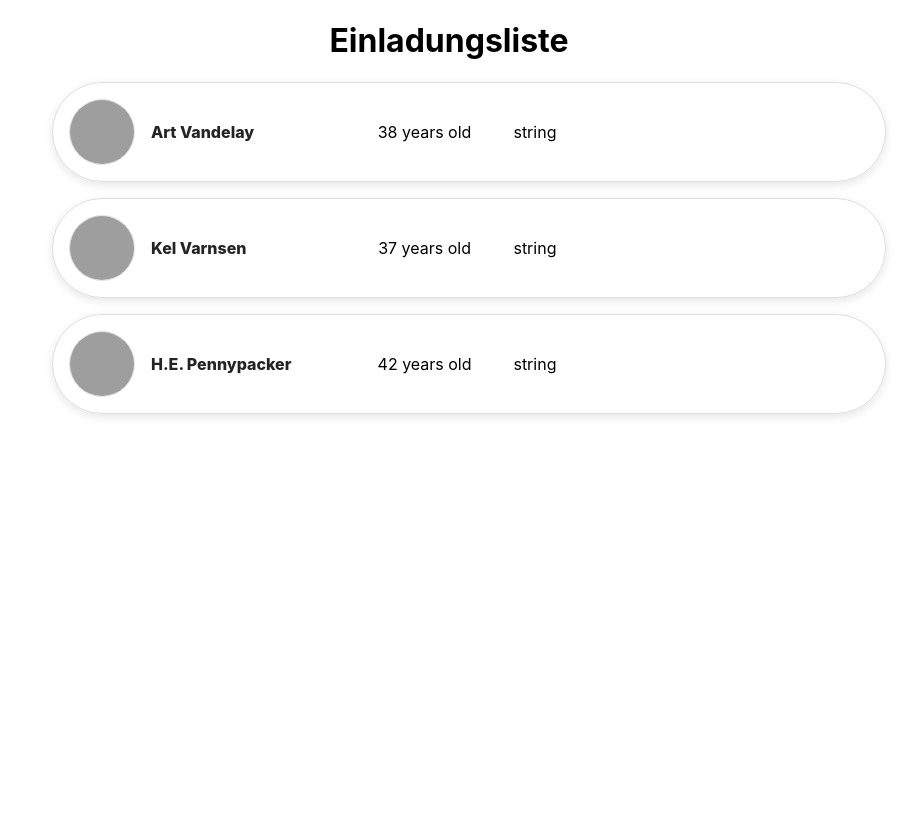
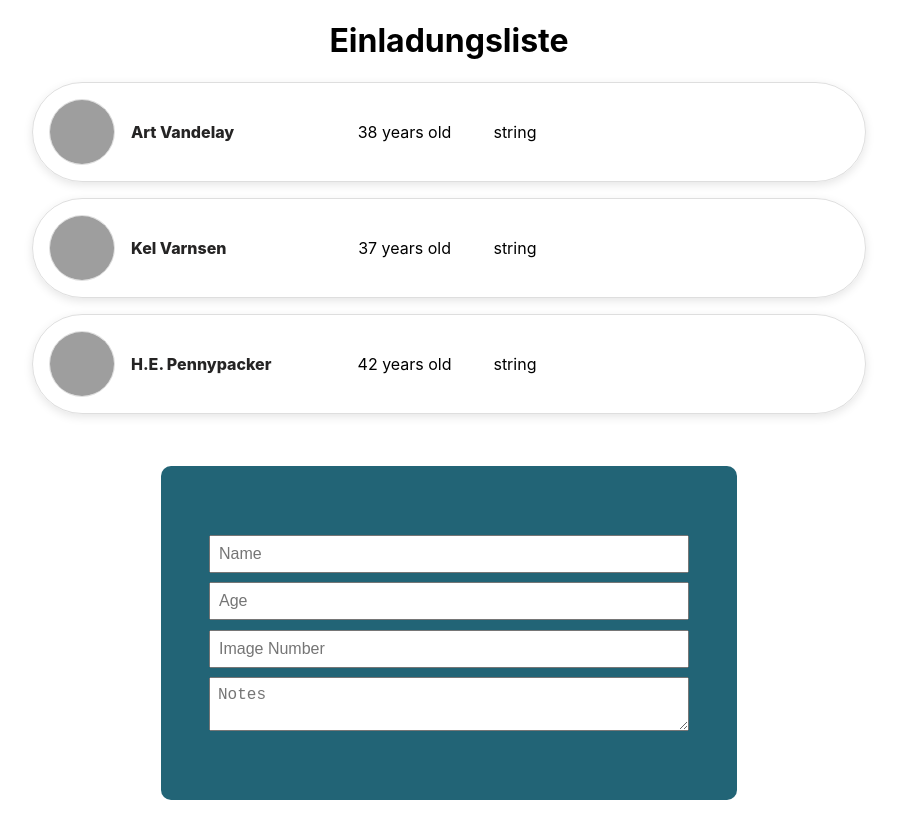
Before and after one commit to edantal/Challenge--InvitationApp-Typescript, a React (Create React App) app: page / in a window 1280 px wide. Shown: the whole page, without its empty margins (191-1108 px from the left). Built offline with nearby package versions, Linux system fonts and the light colour scheme; grey boxes are pictures that could not be loaded.

Commit message:
Start a SASS style structure and add a basic form

```diff
--- a/package.json
+++ b/package.json
@@ -13,6 +13,7 @@
     "react": "^18.3.1",
     "react-dom": "^18.3.1",
     "react-scripts": "5.0.1",
+    "sass": "^1.78.0",
     "typescript": "^4.9.5",
     "web-vitals": "^2.1.4"
   },
--- a/src/App.css
+++ /dev/null
@@ -1,100 +0,0 @@
-.app {
-  text-align: center;
-}
-
-.app__logo {
-  height: 40vmin;
-  pointer-events: none;
-}
-
-@media (prefers-reduced-motion: no-preference) {
-  .app__logo {
-    animation: App-logo-spin infinite 20s linear;
-  }
-}
-
-.app__header {
-  background-color: #282c34;
-  min-height: 100vh;
-  display: flex;
-  flex-direction: column;
-  align-items: center;
-  justify-content: center;
-  font-size: calc(10px + 2vmin);
-  color: white;
-}
-
-.app__link {
-  color: #61dafb;
-}
-
-@keyframes App-logo-spin {
-  from {
-    transform: rotate(0deg);
-  }
-  to {
-    transform: rotate(360deg);
-  }
-}
-
-.list {
-  list-style: none;
-  display: grid;
-  grid-template-columns: 1.5fr 1fr 2fr;
-  align-items: center;
-  width: 50rem;
-  margin: 0rem auto 1rem;
-  border: 1px solid rgba(113, 113, 113, 0.233);
-  border-radius: 90px;
-  box-shadow: 0px 3px 10px rgba(0, 0, 0, 0.1);
-  padding: 1rem;
-}
-
-.list__header {
-  display: flex;
-  align-items: center;
-}
-
-.list__header h2 {
-  color: rgb(37, 36, 36);
-}
-
-.list__img {
-  width: 4rem;
-  height: 4rem;
-  border-radius: 100%;
-  margin-right: 1rem;
-  border: 1px solid rgba(113, 113, 113, 0.233);
-}
-
-.list__name {
-  font-size: 1rem;
-  font-weight: 800;
-}
-
-.list__note {
-  width: 30%;
-  text-align: left;
-}
-
-.add-to-list {
-  display: flex;
-  flex-direction: column;
-  width: 30rem;
-  margin: 5rem auto;
-}
-
-.add-to-list__input {
-  padding: 0.5rem;
-  font-size: 1rem;
-  margin: 0.3rem 0rem;
-}
-
-.add-to-list__btn {
-  padding: 0.5rem;
-  cursor: pointer;
-  background-color: #0b5468;
-  font-weight: 700;
-  color: white;
-  border: none;
-}
--- /dev/null
+++ b/src/App.scss
@@ -0,0 +1,19 @@
+@use 'styles/_colors.scss';
+@use 'styles/_base.scss';
+@use 'styles/_list.scss';
+
+.container {
+  display: flex;
+  flex-direction: column;
+  gap: 20px;
+}
+
+@media screen and (min-width: 1380px) {
+  .container {
+    width: 1400px;
+    margin: 0 auto;
+    flex-direction: row;
+    align-items: start;
+    gap: 20px;
+  }
+}
--- a/src/App.tsx
+++ b/src/App.tsx
@@ -1,7 +1,8 @@
 import { useState } from 'react'
 
-import './App.css'
+import './App.scss'
 import List from './components/List'
+import AddToList from './components/AddToList'
 
 interface IState {
   people: {
@@ -37,7 +38,10 @@ function App() {
   return (
     <div className='app'>
       <h1>Einladungsliste</h1>
-      <List people={people} />
+      <div className='container'>
+        <List people={people} />
+        <AddToList />
+      </div>
     </div>
   )
 }
--- /dev/null
+++ b/src/components/AddToList.tsx
@@ -0,0 +1,18 @@
+import React from 'react'
+
+const AddToList = () => {
+  return (
+    <div className='add-to-list'>
+      <input type='text' placeholder='Name' className='add-to-list__input' />
+      <input type='text' placeholder='Age' className='add-to-list__input' />
+      <input
+        type='text'
+        placeholder='Image Number'
+        className='add-to-list__input'
+      />
+      <textarea placeholder='Notes' className='add-to-list__input' />
+    </div>
+  )
+}
+
+export default AddToList
--- /dev/null
+++ b/src/components/Card.tsx
@@ -0,0 +1,23 @@
+interface IProps {
+  person: {
+    name: string
+    age: number
+    img: string
+    note?: string
+  }
+}
+
+const Card: React.FC<IProps> = ({ person }) => {
+  return (
+    <li className='list__item'>
+      <div className='list__header'>
+        <img src={person.img} alt={person.name} className='list__img' />
+        <h2 className='list__name'>{person.name}</h2>
+      </div>
+      <p>{person.age} years old</p>
+      <p className='list__note'>{person.note}</p>
+    </li>
+  )
+}
+
+export default Card
--- a/src/components/List.tsx
+++ b/src/components/List.tsx
@@ -1,4 +1,4 @@
-import React from 'react'
+import Card from './Card'
 
 interface IProps {
   people: {
@@ -11,19 +11,10 @@ interface IProps {
 
 const List: React.FC<IProps> = ({ people }) => {
   const renderList = (): JSX.Element[] => {
-    return people.map(person => (
-      <li className='list'>
-        <div className='list__header'>
-          <img src={person.img} alt={person.name} className='list__img' />
-          <h2 className='list__name'>{person.name}</h2>
-        </div>
-        <p>{person.age} years old</p>
-        <p className='list__note'>{person.note}</p>
-      </li>
-    ))
+    return people.map(person => <Card person={person} />)
   }
 
-  return <ul>{renderList()}</ul>
+  return <ul className='list'>{renderList()}</ul>
 }
 
 export default List
--- a/src/index.tsx
+++ b/src/index.tsx
@@ -1,6 +1,6 @@
 import React from 'react'
 import ReactDOM from 'react-dom/client'
-import './index.css'
+import './index.scss'
 import App from './App'
 
 const root = ReactDOM.createRoot(document.getElementById('root') as HTMLElement)
--- /dev/null
+++ b/src/styles/_base.scss
@@ -0,0 +1,38 @@
+.app {
+  text-align: center;
+
+  &__logo {
+    height: 40vmin;
+    pointer-events: none;
+  }
+
+  &__header {
+    background-color: #282c34;
+    min-height: 100vh;
+    display: flex;
+    flex-direction: column;
+    align-items: center;
+    justify-content: center;
+    font-size: calc(10px + 2vmin);
+    color: white;
+  }
+
+  &__link {
+    color: #61dafb;
+  }
+}
+
+@media (prefers-reduced-motion: no-preference) {
+  .app__logo {
+    animation: App-logo-spin infinite 20s linear;
+  }
+}
+
+@keyframes App-logo-spin {
+  from {
+    transform: rotate(0deg);
+  }
+  to {
+    transform: rotate(360deg);
+  }
+}
--- /dev/null
+++ b/src/styles/_list.scss
@@ -0,0 +1,69 @@
+.list {
+  margin: 0;
+  padding: 0;
+
+  &__item {
+    list-style: none;
+    display: grid;
+    grid-template-columns: 1.5fr 1fr 2fr;
+    align-items: center;
+    width: 50rem;
+    margin: 0rem auto 1rem;
+    border: 1px solid rgba(113, 113, 113, 0.233);
+    border-radius: 90px;
+    box-shadow: 0px 3px 10px rgba(0, 0, 0, 0.1);
+    padding: 1rem;
+  }
+
+  &__header {
+    display: flex;
+    align-items: center;
+
+    & h2 {
+      color: rgb(37, 36, 36);
+    }
+  }
+
+  &__img {
+    width: 4rem;
+    height: 4rem;
+    border-radius: 100%;
+    margin-right: 1rem;
+    border: 1px solid rgba(113, 113, 113, 0.233);
+  }
+
+  &__name {
+    font-size: 1rem;
+    font-weight: 800;
+  }
+
+  &__note {
+    width: 30%;
+    text-align: left;
+  }
+}
+
+.add-to-list {
+  display: flex;
+  flex-direction: column;
+  width: 30rem;
+  padding: 4rem 3rem;
+  margin: 1rem auto;
+  background-color: rgba(11, 84, 104, 0.9);
+  border-radius: 10px;
+
+  &__input {
+    padding: 0.5rem;
+    font-size: 1rem;
+    margin: 0.3rem 0rem;
+  }
+
+  &__btn {
+    padding: 0.5rem;
+    cursor: pointer;
+    background-color: #0b5468;
+    font-weight: 700;
+    color: white;
+    border: none;
+  }
+}
```
Also changed, not shown: src/index.scss (renamed from src/index.css), src/styles/_colors.scss (added), 1 other file (tests, documents, lock files or other folders).
